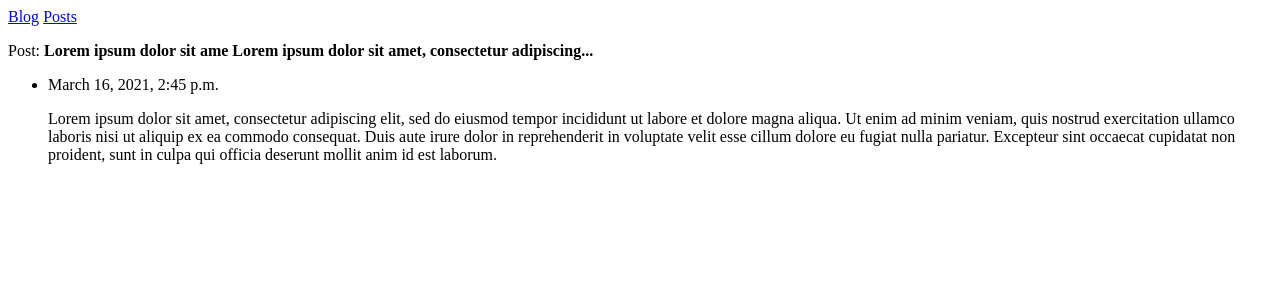
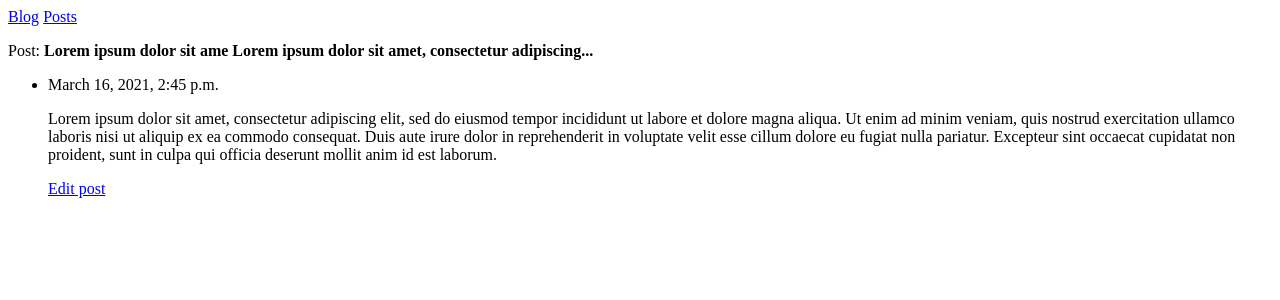
Before and after one commit to Enszula/Blog, a Django app: page /posts/1 in a window 1280 px wide. Shown: the top 300 px of the page. Run offline with Django 3.2, Linux system fonts and the light colour scheme; data comes from the database, SQL or seed files in the repository.

Commit message:
Editing Posts - The edit_post URL - The edit_post Template - Linking to the edit_post Page

```diff
--- a/blogs/urls.py
+++ b/blogs/urls.py
@@ -17,4 +17,7 @@ urlpatterns = [
 
     # Page for adding a new topic
     path('new_post/', views.new_post, name='new_post'),
+
+    # Page for editing an entry.
+    path('edit_post/<int:post_id>', views.edit_post, name='edit_post'),
 ]
--- a/blogs/views.py
+++ b/blogs/views.py
@@ -37,3 +37,20 @@ def new_post(request):
     # Display a blank or invalid form.
     context = {'form': form}
     return render(request, 'blogs/new_post.html', context)
+
+def edit_post(request, post_id):
+    """Edit an existing post."""
+    post = Post.objects.get(id=post_id)
+
+    if request.method != 'POST':
+        # Initial request; pre-fill form with the current entry.
+        form = PostForm(instance=post)
+    else:
+        # POST data submitted; process data.
+        form = PostForm(instance=post, data=request.POST)
+        if form.is_valid():
+            form.save()
+            return redirect('blogs:post', post_id=post.id)
+
+    context = {'post': post, 'form': form}
+    return render(request, 'blogs/edit_post.html', context)
--- a/templates/blogs/post.html
+++ b/templates/blogs/post.html
@@ -7,6 +7,9 @@
         <li>
             <p>{{ post.date_added }}</p>
             <p>{{ post.text|linebreaks }}</p>
+            <p>
+                <a href="{% url 'blogs:edit_post' post.id %}">Edit post</a>
+            </p>
         </li>
     </ul>
 
--- a/templates/blogs/posts.html
+++ b/templates/blogs/posts.html
@@ -7,6 +7,7 @@
     <ul>
         {% for post in posts %}
             <li>
+                <a href="{% url 'blogs:edit_post' post.id %}">Edit post</a>
                 {{ post.date_added }}
                 <strong>
                     <a href="{% url 'blogs:post' post.id %}">{{ post.title }}</a>
```
Also changed, not shown: templates/blogs/edit_post.html (added, +15 -0 lines).
